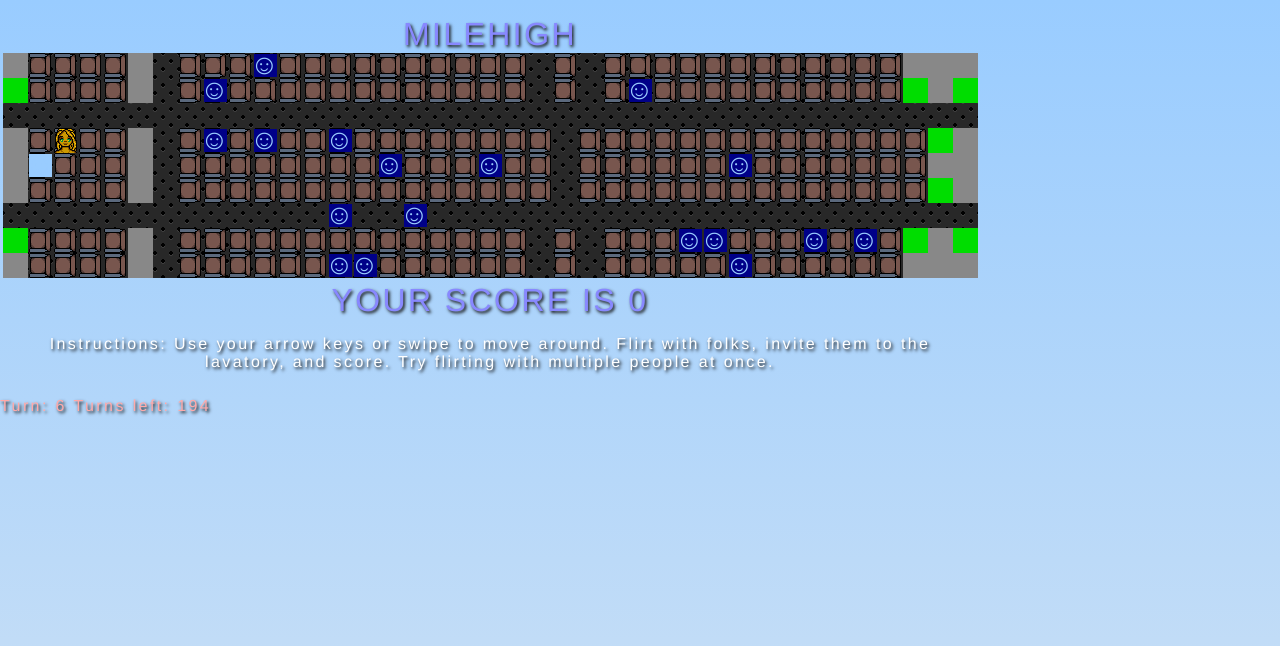
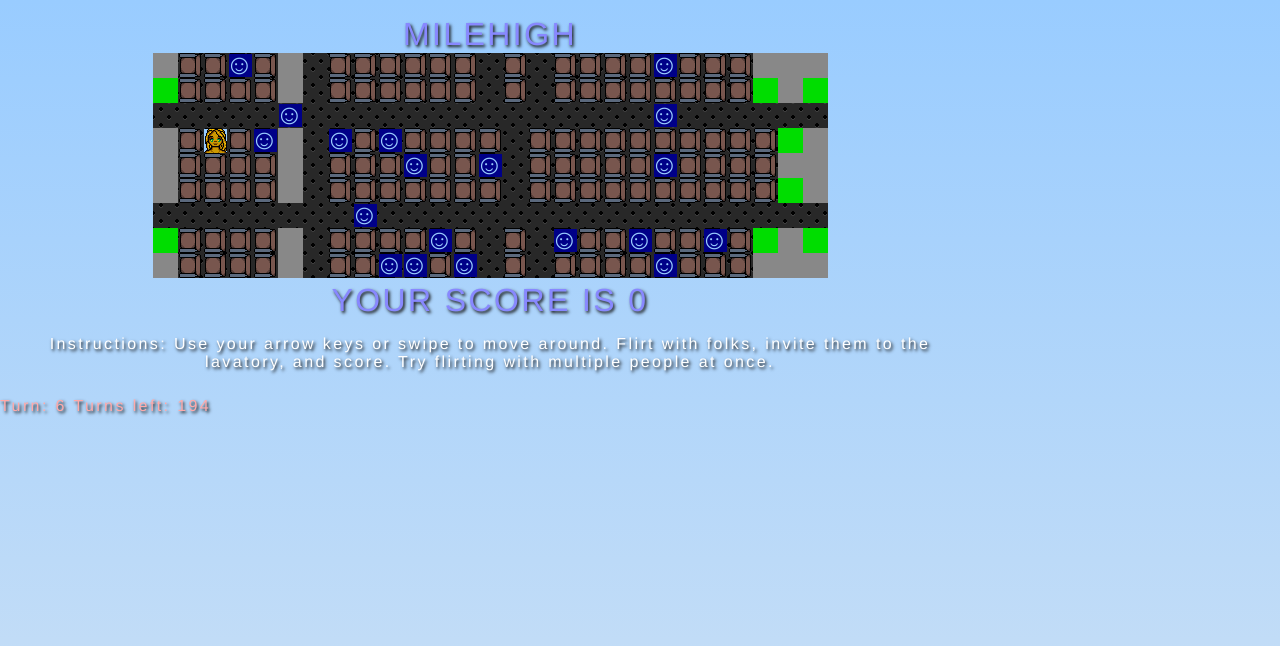
Before and after one commit to litmres/milehigh, a website: page app/index.html in a window 1280 px wide. Drawn offline with Linux system fonts and the light colour scheme.

Commit message:
Reduce plane layout width -- removed some columns.

```diff
--- a/app/scripts/main.js
+++ b/app/scripts/main.js
@@ -14,7 +14,7 @@
   var ctx = board.getContext('2d');
 
   (function setup() {
-    board.width = '975';
+    board.width = '675';
     board.height = '225';
   })();
 
--- a/app/scripts/milehigh.js
+++ b/app/scripts/milehigh.js
@@ -8,15 +8,15 @@ var MileHigh = function () {
   var TOTAL_TRAVELERS = 20;
 
   var seven6seven = [
-    '#OOOO# OOOOOOOOOOOOOO O OOOOOOOOOOOO###',
-    '+OOOO# OOOOOOOOOOOOOO O OOOOOOOOOOOO+#+',
-    '                                       ',
-    '#OOOO# OOOOOOOOOOOOOOO OOOOOOOOOOOOOO+#',
-    '#OOOO# OOOOOOOOOOOOOOO OOOOOOOOOOOOOO##',
-    '#OOOO# OOOOOOOOOOOOOOO OOOOOOOOOOOOOO+#',
-    '                                       ',
-    '+OOOO# OOOOOOOOOOOOOO O OOOOOOOOOOOO+#+',
-    '#OOOO# OOOOOOOOOOOOOO O OOOOOOOOOOOO###',
+    '#OOOO# OOOOOO O OOOOOOOO###',
+    '+OOOO# OOOOOO O OOOOOOOO+#+',
+    '                           ',
+    '#OOOO# OOOOOOO OOOOOOOOOO+#',
+    '#OOOO# OOOOOOO OOOOOOOOOO##',
+    '#OOOO# OOOOOOO OOOOOOOOOO+#',
+    '                           ',
+    '+OOOO# OOOOOO O OOOOOOOO+#+',
+    '#OOOO# OOOOOO O OOOOOOOO###',
   ];
 
   var crj700 = [
--- a/app/styles/main.css
+++ b/app/styles/main.css
@@ -64,7 +64,7 @@ div {
 }
 
 canvas {
-  width:975px;
+  width:675px;
   height:225px;
   margin:0 auto;
   background:
@@ -87,7 +87,7 @@ canvas {
 .instruction-panel {
   text-align: center;
   color: #fff;
-  padding:1em;;
+  padding:1em;
 }
 
 .score-panel {
```
